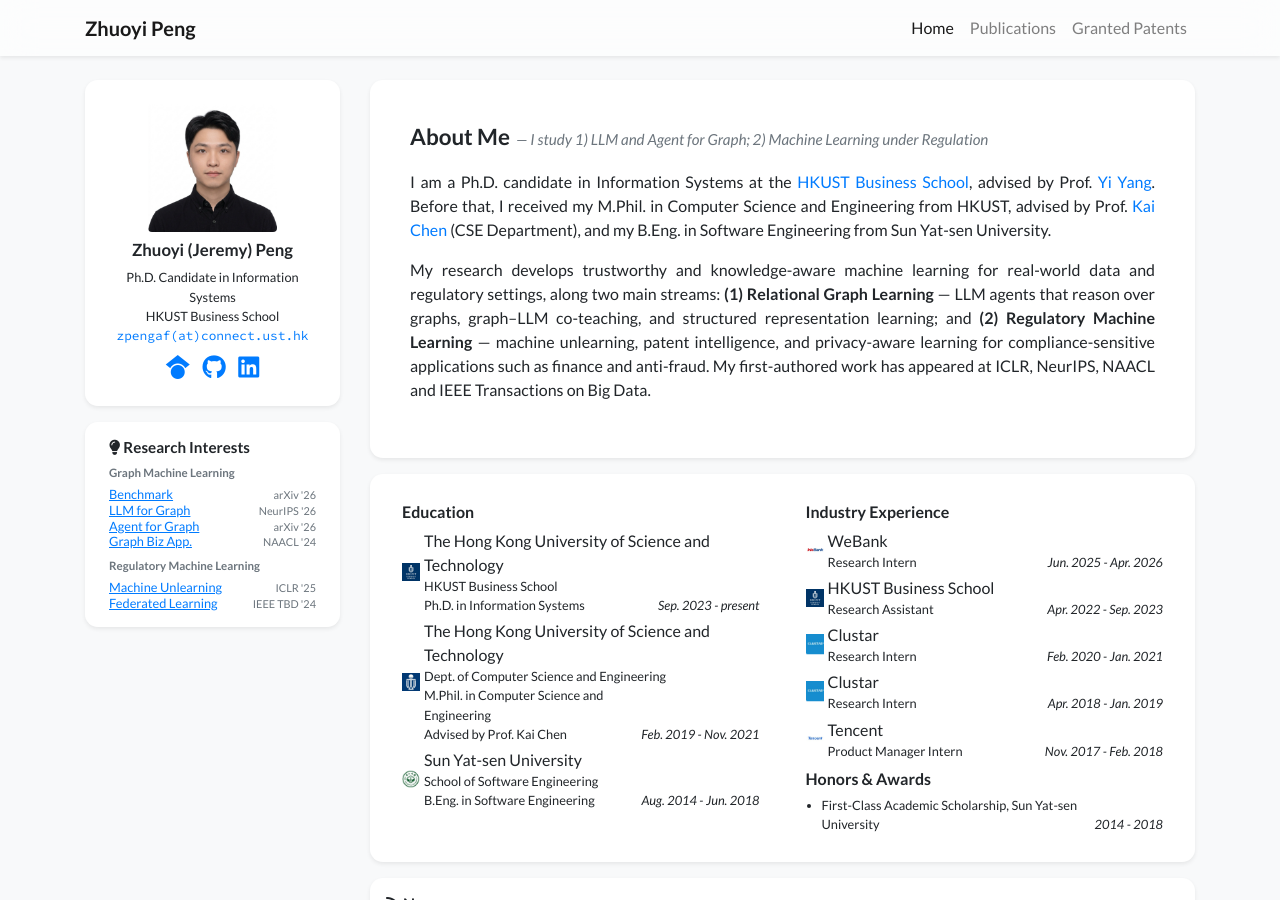
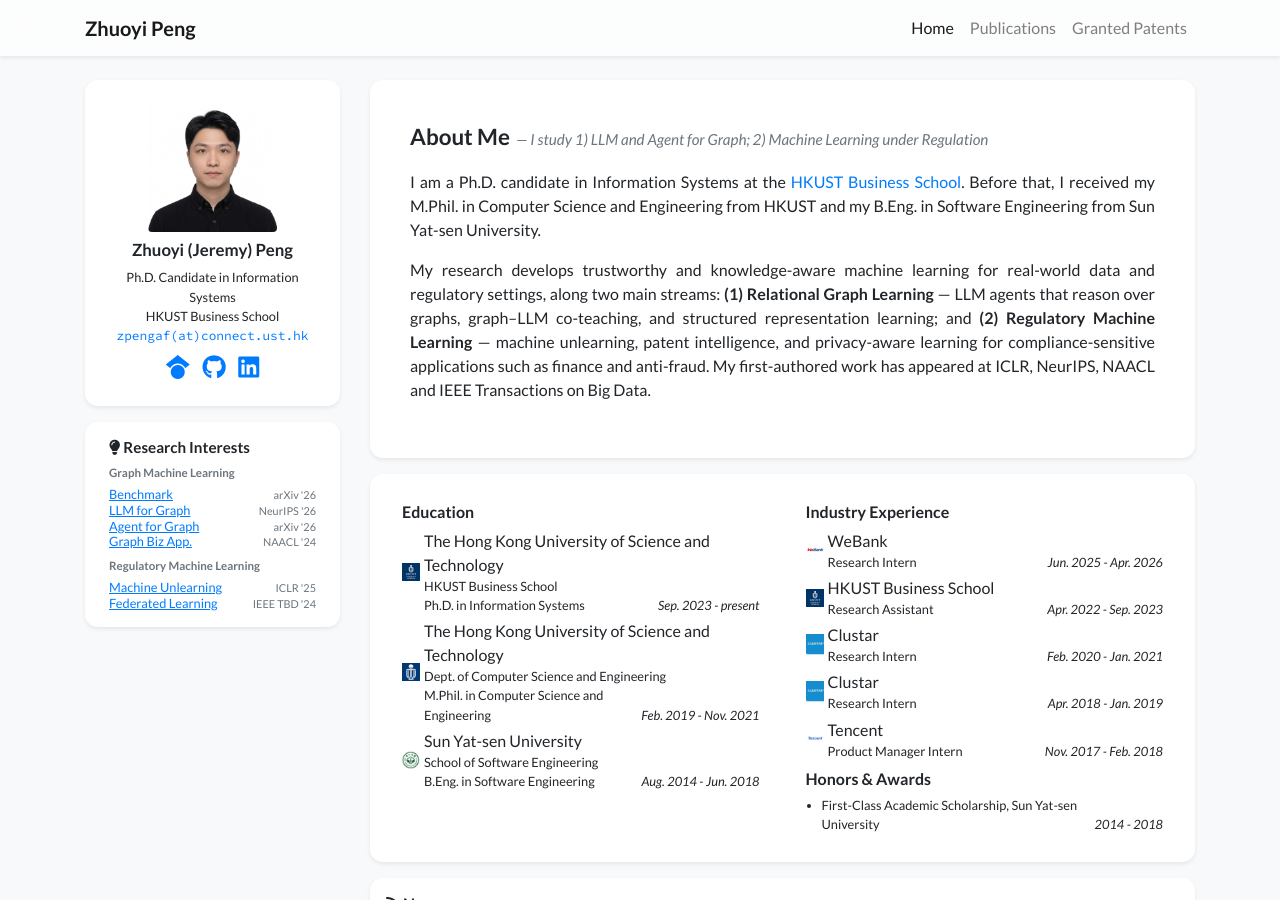
Before and after one commit to realjeremybot/realjeremybot.github.io, a Jekyll site: the page built from index.html, in a window 1280 px wide and 900 px high. Built offline with Jekyll 4.4.1, drawn with Linux system fonts in a browser that asks for light colours; nearby versions of some CDN libraries; a style sheet for code colours, icons or effects is not loaded.

Commit message:
Remove advisor names from profile

```diff
--- a/_data/profile.yml
+++ b/_data/profile.yml
@@ -18,11 +18,9 @@
 short_bio: >-
   <p>
     I am a Ph.D. candidate in Information Systems at the
-    <a href="https://bm.hkust.edu.hk/" target="_blank">HKUST Business School</a>,
-    advised by Prof. <a href="https://www.google.com/search?q=Yi+Yang+HKUST+ISOM" target="_blank">Yi Yang</a>.
-    Before that, I received my M.Phil. in Computer Science and Engineering from HKUST, advised by
-    Prof. <a href="https://www.google.com/search?q=Kai+Chen+HKUST+CSE" target="_blank">Kai Chen</a>
-    (CSE Department), and my B.Eng. in Software Engineering from Sun Yat-sen University.
+    <a href="https://bm.hkust.edu.hk/" target="_blank">HKUST Business School</a>.
+    Before that, I received my M.Phil. in Computer Science and Engineering from HKUST
+    and my B.Eng. in Software Engineering from Sun Yat-sen University.
   </p>
   <p>
     My research develops trustworthy and knowledge-aware machine learning for real-world data and
@@ -46,9 +44,7 @@
 - name: The Hong Kong University of Science and Technology
   logo: /assets/images/badges/hkust.jpeg
   dept: Dept. of Computer Science and Engineering
-  position: >-
-    M.Phil. in Computer Science and Engineering <br/>
-    Advised by Prof. Kai Chen
+  position: M.Phil. in Computer Science and Engineering
   date: Feb. 2019 - Nov. 2021
 - name: Sun Yat-sen University
   logo: /assets/images/badges/sysu.jpeg
```
